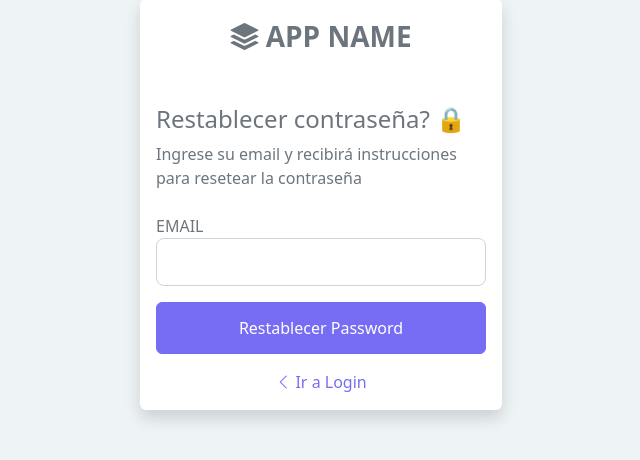
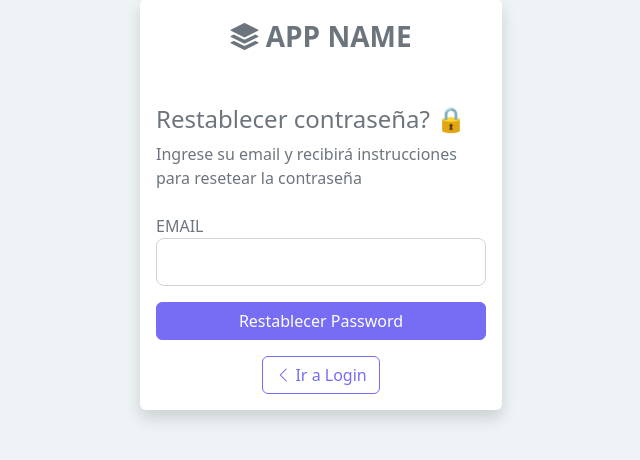
Before and after one commit to ezeparziale/admin-access-template, a Flask app: page /auth/reset_password/ in a window 1280 px wide. Shown: the part 73-533 px from the top of the page, without its empty margins (319-959 px from the left). Run offline with Flask 2, Linux system fonts and the light colour scheme; parts of the project's set-up code (start-up, migrations or seed data) failed here and were passed over; some libraries are stand-ins or nearby versions.

Commit message:
:lipstick: update: some minor changes in buttons

```diff
--- a/app/views/auth/templates/change_password.html
+++ b/app/views/auth/templates/change_password.html
@@ -41,7 +41,7 @@
                         {% endif %}
                     </div>
                 </fieldset>
-                <div class="form-group mt-3">
+                <div class="form-group mt-3 d-grid w-100">
                     {{ form.submit(class="btn btn-primary") }}
                 </div>
             </div>
--- a/app/views/auth/templates/reset_password.html
+++ b/app/views/auth/templates/reset_password.html
@@ -31,11 +31,11 @@
                             {% endif %}
                         </div>
                     </fieldset>
-                    <div class="btn btn-primary d-grid w-100">
+                    <div class="d-grid w-100">
                         {{ form.submit(class="btn btn-primary") }}
                     </div>
                     <div class="text-center mt-3">
-                        <a href="{{ url_for('auth.login') }}" class="link-primary" tabindex="-1" role="button" aria-disabled="true"  style="border:none;">
+                        <a href="{{ url_for('auth.login') }}" class="btn btn-outline-primary" tabindex="-1" role="button" aria-disabled="true">
                             <i class="bi bi-chevron-left"></i> Ir a Login
                         </a>
                     </div>
```
